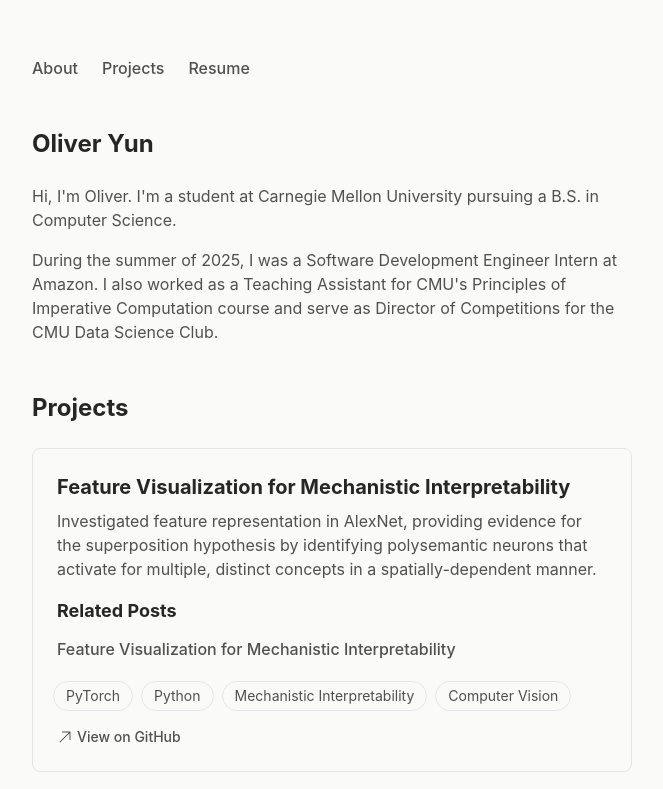
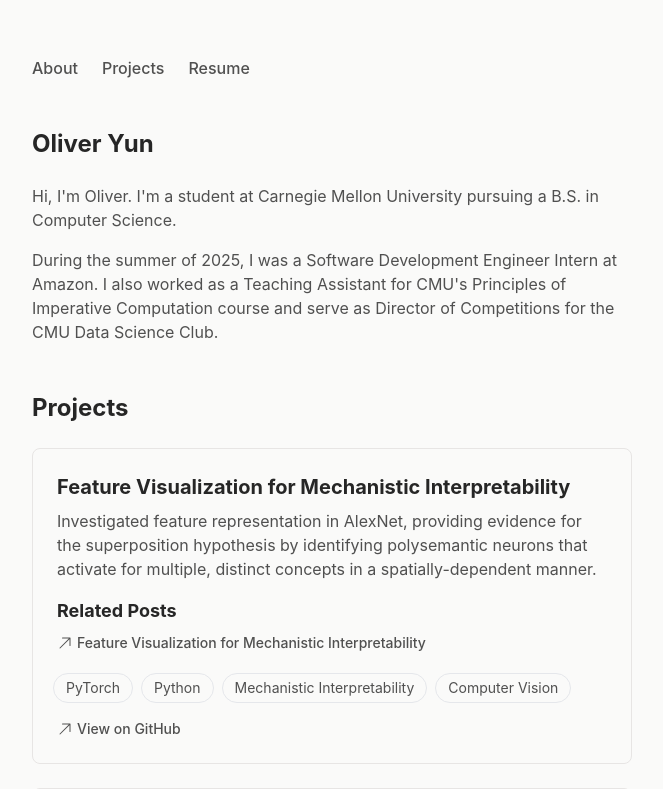
Before and after one commit to oliveryun11/portfolio, a Next.js app: page / in a window 1280 px wide. Shown: the top 789 px of the page, without its empty margins (308-971 px from the left). Built offline with nearby package versions, Linux system fonts and the light colour scheme.

Commit message:
change blog link format

```diff
--- a/src/components/Projects.tsx
+++ b/src/components/Projects.tsx
@@ -33,10 +33,10 @@
                         <li key={blogPost}>
                           <Link
                             href={`/blog/${blogPost}`}
-                            className="text-foreground-secondary hover:text-foreground flex items-center transition-colors duration-200 hover:bg-secondary/10 rounded px-2 py-1 -mx-2 group font-medium"
+                            className="inline-flex items-center text-sm hover:text-foreground text-foreground-secondary font-medium transition-colors duration-200"
                           >
-                            <span>{post.title}</span>
-                            <HiArrowUpRight className="w-3 h-3 ml-1 opacity-0 group-hover:opacity-100 transition-opacity duration-200" />
+                            <HiArrowUpRight className="w-4 h-4" />
+                            <span className="ml-1">{post.title}</span>
                           </Link>
                         </li>
                       )
```
